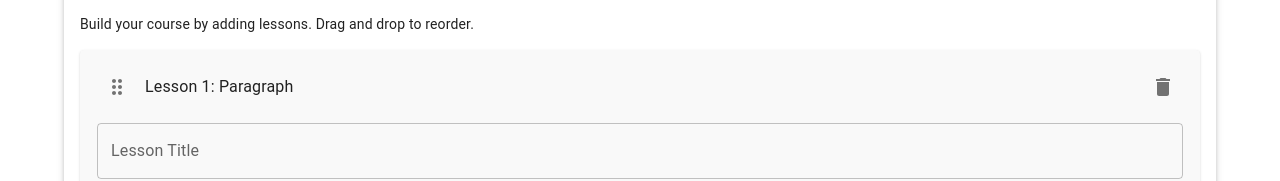
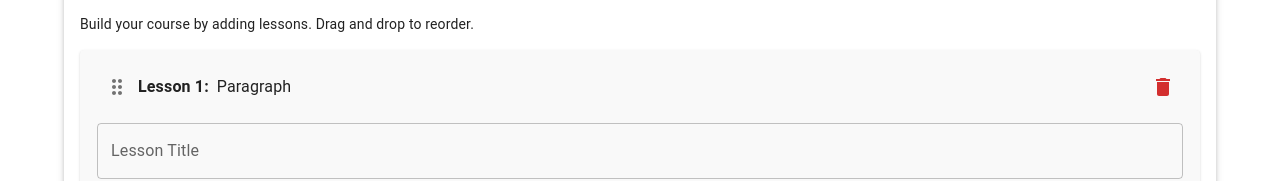
Before and after one commit to rjvb7424/learnitnow.net, a React (Vite) app in the folder learnitnow/: page /create in a window 1280 px wide. Both pictures are taken after a click on the button "➕ ADD LESSON". Shown: the part 568-749 px from the top of the page. Built offline with nearby package versions, Linux system fonts and the light colour scheme.

Commit message:
feat: enhance LessonCard component with improved layout and styling for better readability

```diff
--- a/learnitnow/src/pages/createpage/components/LessonCard.tsx
+++ b/learnitnow/src/pages/createpage/components/LessonCard.tsx
@@ -39,7 +39,8 @@ type LessonCardProps = {
 // LessonCard component
 // Displays a single lesson card with drag-and-drop functionality
 // Allows reordering lessons, editing title and content, and deleting lessons
-const LessonCard = ({ lesson, index, moveLesson, deleteLesson, handleLessonChange,  placeholderIndex, setPlaceholderIndex, }: LessonCardProps) => {
+const LessonCard = ({ lesson, index, moveLesson, deleteLesson, handleLessonChange,
+    placeholderIndex, setPlaceholderIndex, }: LessonCardProps) => {
     // State to manage removing animation
     const [isRemoving, setIsRemoving] = useState(false);
     // Ref to the Paper component for drag-and-drop
@@ -98,42 +99,45 @@ const LessonCard = ({ lesson, index, moveLesson, deleteLesson, handleLessonChang
         }, [drag]
     );
 
-
     return (
         <Box>
+            {/* Paper component for the lesson card */}
             <Paper
                 ref={paperRef}
                 sx={{
                     p: 2,
                     mb: 2,
                     backgroundColor: isDragging ? "#e0e0e0" : "#f9f9f9",
-                    border:
-                        placeholderIndex === index
-                            ? "2px dashed #1976d2"
-                            : "1px solid transparent",
+                    border: placeholderIndex === index ? "2px dashed" : "1px solid transparent",
+                    borderColor: placeholderIndex === index ? "primary.main" : "transparent",
                     opacity: isRemoving ? 0 : isDragging ? 0.5 : 1,
                     transform: isRemoving ? "scale(0.95)" : "scale(1)",
                     transition: "all 0.3s ease",
                     borderRadius: 1,
                     display: "flex",
                     flexDirection: "column",
-                }}
-            >
+                }}>
+                    {/* LessonCard header */}
                     <Box sx={{ display: "flex", alignItems: "center", mb: 2 }}>
-                    <div ref={setDragRef} style={{ display: "flex", alignItems: "center" }}>
-                        <IconButton sx={{ cursor: "grab", mr: 1 }}>
+                        <div
+                            ref={setDragRef}
+                            style={{ display: "flex", alignItems: "center", marginRight: 1 }}>
+                            <IconButton sx={{ cursor: "grab" }}>
                                 <DragIndicator />
                             </IconButton>
                         </div>
-                    <Typography variant="subtitle1" sx={{ flexGrow: 1 }}>
-                        Lesson {index + 1}: {lesson.type}
+                        <Typography variant="subtitle1" sx={{ flexGrow: 1, display: "flex", gap: 1 }}>
+                            <Box component="span" sx={{ fontWeight: "bold" }}>
+                                Lesson {index + 1}:
+                            </Box>
+                            <Box component="span">{lesson.type}</Box>
                         </Typography>
-                    <IconButton onClick={handleDelete}>
+                        <IconButton onClick={handleDelete} color="error">
                             <Delete />
                         </IconButton>
                     </Box>
 
-
+                {/* Text fields for lesson title */}
                 <TextField
                     variant="outlined"
                     fullWidth
@@ -144,11 +148,10 @@ const LessonCard = ({ lesson, index, moveLesson, deleteLesson, handleLessonChang
                             lesson.id,
                             "title",
                             e.target.value.slice(0, 50)
-                        )
-                    }
+                        )}
                     helperText={`${lesson.title.length}/50 characters`}
-                    sx={{ mb: 2 }}
-                />
+                    sx={{ mb: 2 }}/>
+                {/* Text fields for lesson content */}
                 <TextField
                     variant="outlined"
                     fullWidth
@@ -161,10 +164,8 @@ const LessonCard = ({ lesson, index, moveLesson, deleteLesson, handleLessonChang
                             lesson.id,
                             "content",
                             e.target.value.slice(0, 500)
-                        )
-                    }
-                    helperText={`${lesson.content.length}/500 characters`}
-                />
+                        )}
+                    helperText={`${lesson.content.length}/500 characters`}/>
             </Paper>
         </Box>
     );
```
Lines whose indentation alone changed are shown as unchanged.
